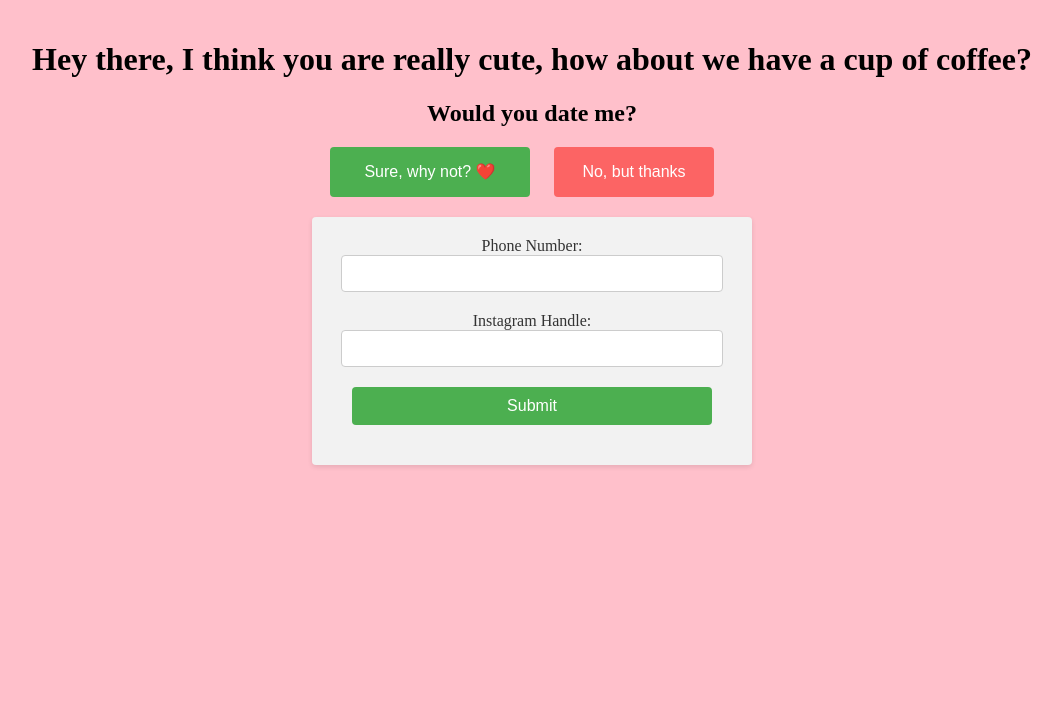
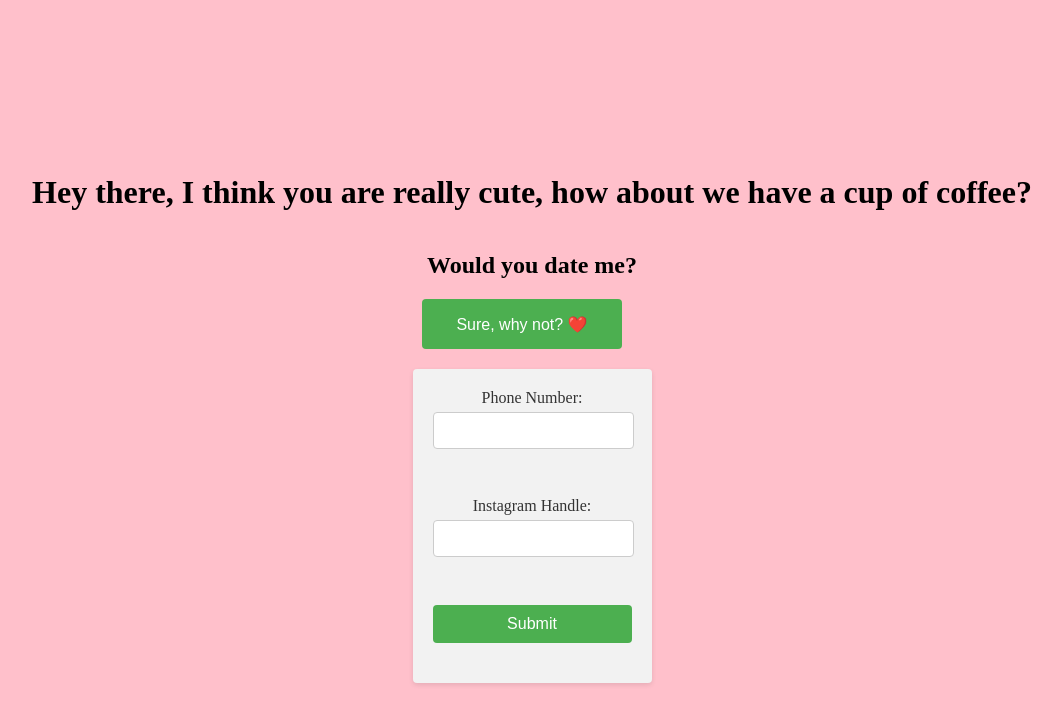
Before and after one commit to veysiadn/would_you_date_me, a plain HTML site: page index.html in a window 1280 px wide. Both pictures are taken after a click on the button "Sure, why not? ❤️". Shown: the whole page, without its empty margins (108-1170 px from the left). Drawn offline with Linux system fonts and the light colour scheme; a web font is replaced by a local one.

Commit message:
Fix locations etc.

```diff
--- a/index.html
+++ b/index.html
@@ -13,9 +13,10 @@
     <script src="public/script.js"></script>
 </head>
 <body>
+    <div id="container">
     <h1>Hey there, I think you are really cute, how about we have a cup of coffee?</h1>
     <h2>Would you date me?</h2>
-    <div class="button-container"></div>
+    <div class="button-container">
         <button class="yes" onclick="yes_sure()">Sure, why not? ❤️</button>
         <button class="nope" id="nope" onclick="no_thanks()"> No, but thanks</button>
     </div>
@@ -27,5 +28,6 @@
     <input type="text" id="instagramHandle" name="instagramHandle"><br>
     <button type="submit">Submit</button>
 </form>
+</div>
 </body>
 </html>
--- a/public/script.js
+++ b/public/script.js
@@ -19,7 +19,8 @@ function no_thanks() {
 
 // In public/script.js, modify the yes_sure() function and add form submission handling
 function yes_sure() {
-    document.getElementById('contactForm').style.display = 'block';
+    document.getElementById('contactForm').style.display = 'flex';
+    document.getElementById('nope').style.display = 'none';
 
 
 }
--- a/public/style.css
+++ b/public/style.css
@@ -14,9 +14,17 @@
     --margin: 20px;
 }
 
+#container {
+    display: flex;
+    justify-content: center;
+    align-items: center;
+    height: 100vh; /* Use the full height of the viewport */
+    flex-direction: column;
+}
+
 html {
     background-color: pink;
-    text-align: center;
+    text-align : center;
     margin-top: var(--margin);
 }
 .button-container {
@@ -85,11 +93,11 @@ html {
     padding: 20px;
     border-radius: var(--border-radius);
     box-shadow: 0 2px 5px rgba(0, 0, 0, 0.1);
-    max-width: 400px;
+    max-width: 600px;
     margin: var(--margin) auto;
     display: flex;
     flex-direction: column;
-    gap: 10px;
+    gap: 5px;
 }
 
 .contactForm label {
@@ -111,6 +119,11 @@ html {
     border: none;
     cursor: pointer;
     font-size: 16px;
+    align-items: center;
+    padding: var(--padding);
+    width: 100%;
+    margin-right: 0;
+
 }
 
 .contactForm button[type="submit"]:hover {
```
